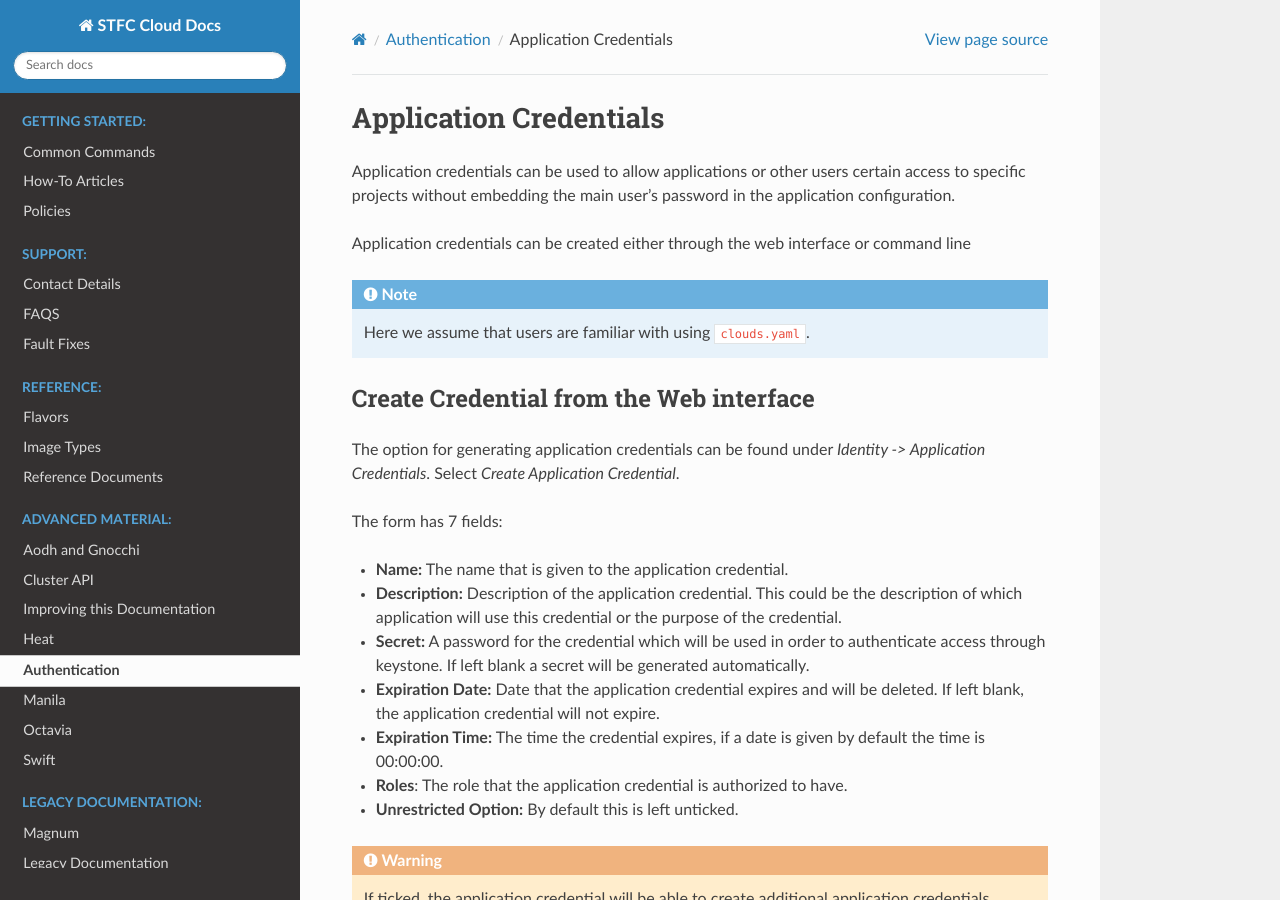
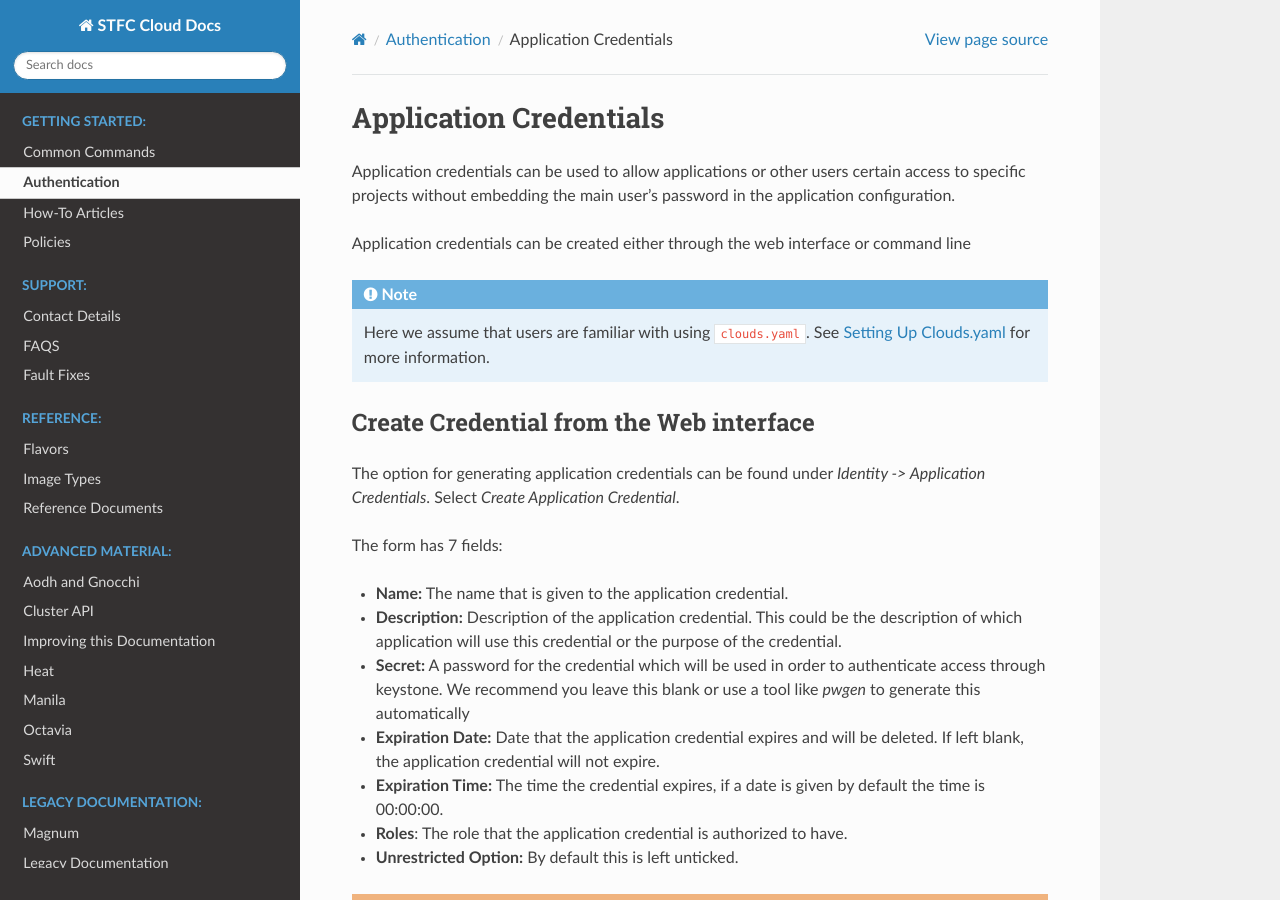
Before and after one commit to stfc/cloud-docs, a Sphinx documentation site: the page built from source/Keystone/ApplicationCredentials.rst, in a window 1280 px wide and 900 px high. Built offline with Sphinx 7.4.7 and the Read the Docs theme 2.0.0, drawn with Linux system fonts in a browser that asks for light colours.

Commit message:
Updating app credentials documentation based on requested changes

```diff
--- a/source/Keystone/ApplicationCredentials.rst
+++ b/source/Keystone/ApplicationCredentials.rst
@@ -10,6 +10,7 @@ Application credentials can be created either through the web interface or comma
 .. note::
 
   Here we assume that users are familiar with using ``clouds.yaml``.
+  See :ref:`clouds_yaml` for more information.
 
 
 Create Credential from the Web interface
@@ -24,7 +25,7 @@ The form has 7 fields:
 
 - **Description:** Description of the application credential. This could be the description of which application will use this credential or the purpose of the credential.
 
-- **Secret:** A password for the credential which will be used in order to authenticate access through keystone. If left blank a secret will be generated automatically.
+- **Secret:** A password for the credential which will be used in order to authenticate access through keystone. We recommend you leave this blank or use a tool like *pwgen* to generate this automatically
 
 - **Expiration Date:** Date that the application credential expires and will be deleted. If left blank, the application credential will not expire.
 
--- a/source/index.rst
+++ b/source/index.rst
@@ -13,6 +13,7 @@ Welcome to stfc-cloud-docs's documentation!
    :caption: Getting Started:
 
    CommonCommands
+   Keystone/index
    howto/index
    policies/index
 
@@ -40,7 +41,6 @@ Welcome to stfc-cloud-docs's documentation!
    ClusterAPI/index
    ImproveTheDocs
    Heat/index
-   Keystone/index
    Manila/index
    Octavia/index
    Swift/index
```
